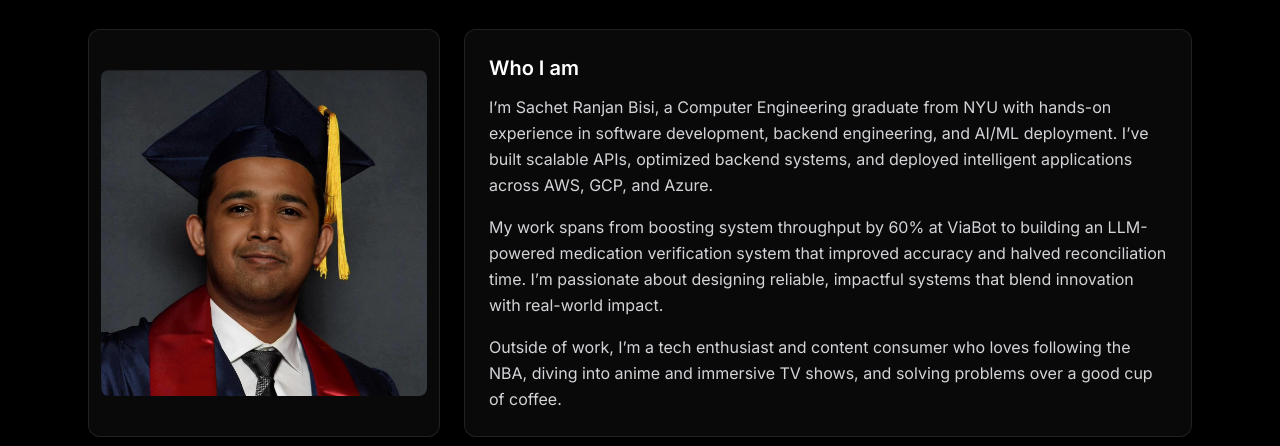
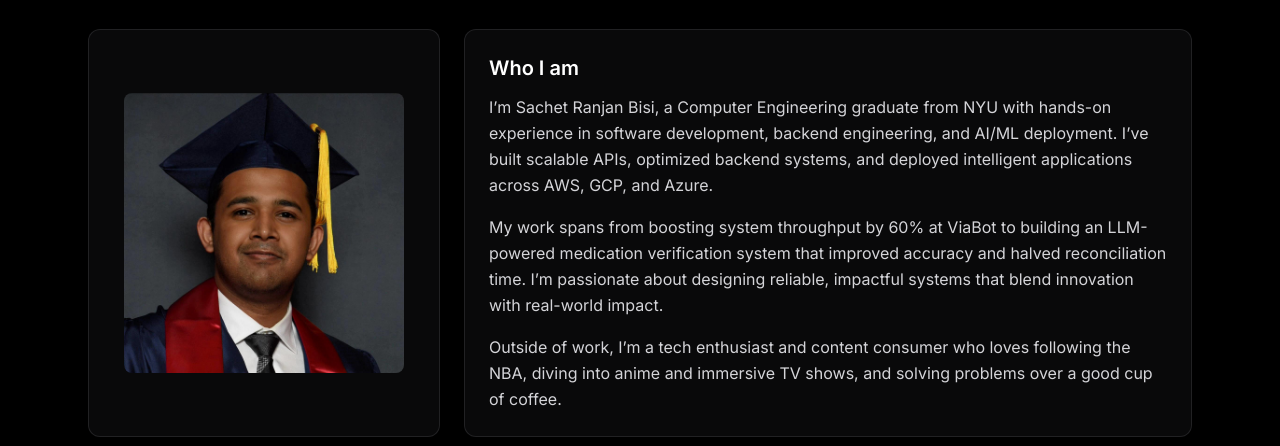
Before and after one commit to Sachet-17/app-portfolio, a Next.js app: page /about in a window 1280 px wide. Shown: the part 288-734 px from the top of the page. Built offline with nearby package versions, Linux system fonts and the light colour scheme; no server answers; what tailwindcss-debug-screens would draw is missing.

Commit message:
about photo

```diff
--- a/app/about/page.tsx
+++ b/app/about/page.tsx
@@ -30,7 +30,7 @@ export default function AboutPage() {
       <section className="grid grid-cols-1 md:grid-cols-2 lg:grid-cols-3 gap-6">
         {/* Photo tile */}
         <div className="rounded-xl border border-zinc-800/80 bg-zinc-900/40 p-3 flex items-center justify-center">
-          <div className="about-photo relative w-full aspect-square max-h-[360px] sm:max-h-[420px] md:max-h-[480px]">
+          <div className="relative w-full max-w-[280px] aspect-[3/4] sm:aspect-square">
             <Image
               src="/headshots.jpg"
               alt="Sachet Ranjan Bisi"
```
